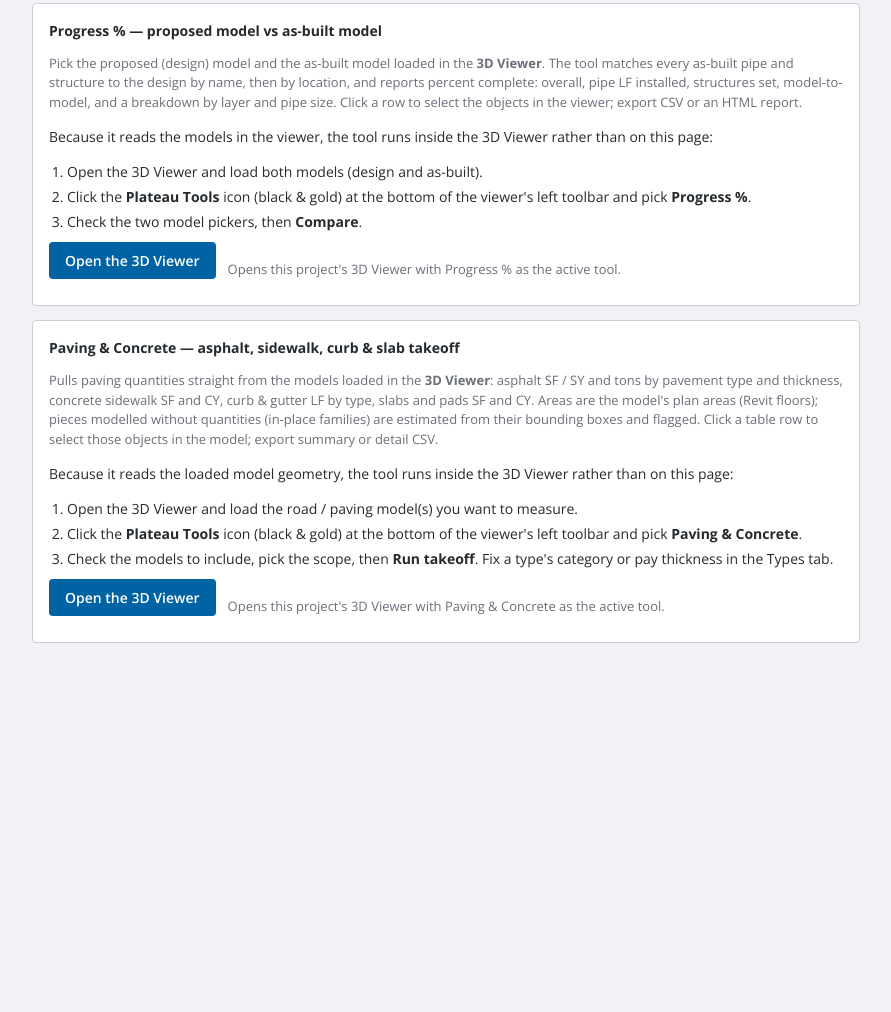
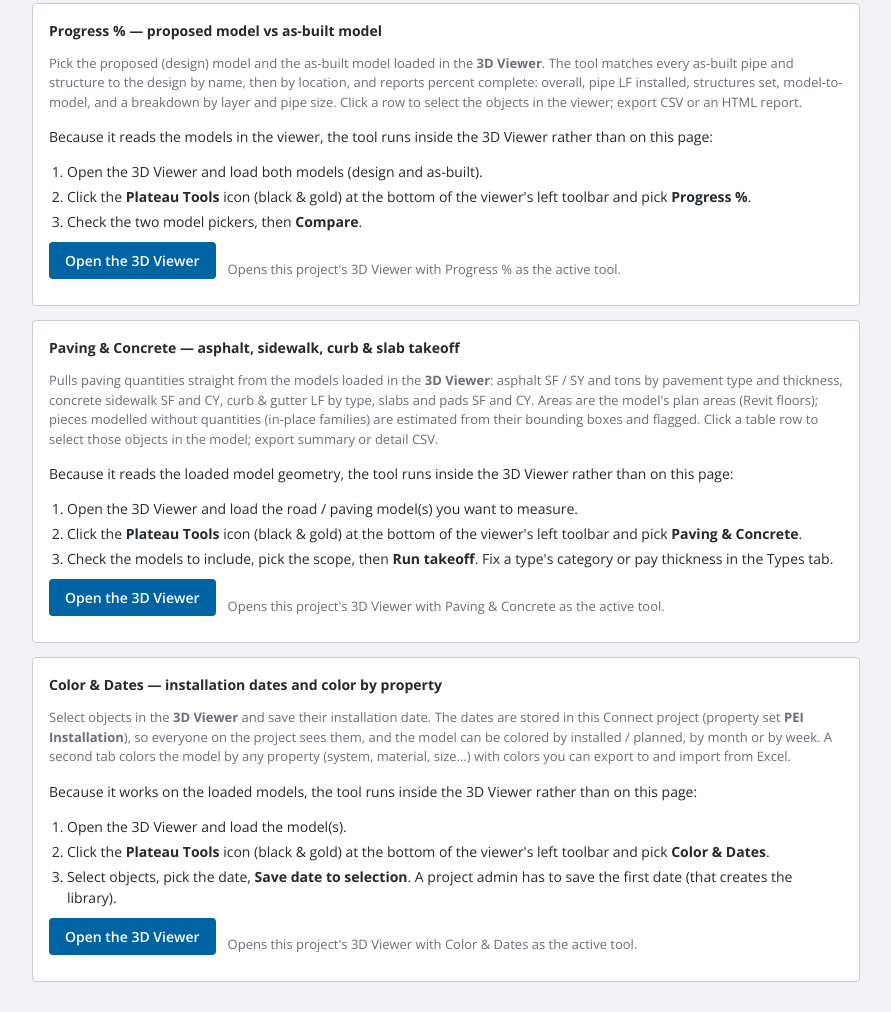
Before and after one commit to abetorres77/plateau-connect-tools, a plain HTML site: page index.html in a window 1280 px wide. Shown: the part 809-1821 px from the top of the page, without its empty margins (194-1085 px from the left). Before the commit the page ends 1482 px from the top, so only its background shows below. Drawn offline with nearby package versions, Linux system fonts and the light colour scheme.

Commit message:
Add Color & Dates to the tools menu (index.html)

```diff
--- a/index.html
+++ b/index.html
@@ -230,6 +230,24 @@
     </div>
   </div>
 
+  <div id="view-install">
+    <div class="card">
+      <h2>Color &amp; Dates &mdash; installation dates and color by property</h2>
+      <p class="muted">Select objects in the <strong>3D Viewer</strong> and save their installation date. The dates are stored in this Connect project (property set <strong>PEI Installation</strong>), so everyone on the project sees them, and the model can be colored by installed / planned, by month or by week. A second tab colors the model by any property (system, material, size&hellip;) with colors you can export to and import from Excel.</p>
+      <p>Because it works on the loaded models, the tool runs inside the 3D Viewer rather than on this page:</p>
+      <ol class="steps">
+        <li>Open the 3D Viewer and load the model(s).</li>
+        <li>Click the <strong>Plateau Tools</strong> icon (black &amp; gold) at the bottom of the viewer&#39;s left toolbar and pick <strong>Color &amp; Dates</strong>.</li>
+        <li>Select objects, pick the date, <strong>Save date to selection</strong>. A project admin has to save the first date (that creates the library).</li>
+      </ol>
+      <div class="row">
+        <button id="btn-open-viewer-install">Open the 3D Viewer</button>
+        <span class="muted">Opens this project&#39;s 3D Viewer with Color &amp; Dates as the active tool.</span>
+      </div>
+      <div id="install-status" class="muted"></div>
+    </div>
+  </div>
+
   <div id="view-launcher" style="display:none">
     <div class="card">
       <h2>Plateau Tools</h2>
@@ -239,6 +257,7 @@
       <div class="row"><button class="launch" data-tool="props" style="width:100%;text-align:left">Object Properties<br><span class="muted" style="font-weight:400;color:#fff;opacity:.85">Description, material, size, layer, elevations and coordinates of the selected objects</span></button></div>
       <div class="row"><button class="launch" data-tool="completion" style="width:100%;text-align:left">Progress %<br><span class="muted" style="font-weight:400;color:#fff;opacity:.85">Percent complete: proposed model vs as-built model, by pipe length and structure count</span></button></div>
       <div class="row"><button class="launch" data-tool="paving" style="width:100%;text-align:left">Paving &amp; Concrete<br><span class="muted" style="font-weight:400;color:#fff;opacity:.85">Asphalt SF / SY / tons, sidewalk and slab SF / CY, curb LF by type from the loaded models</span></button></div>
+      <div class="row"><button class="launch" data-tool="install" style="width:100%;text-align:left">Color &amp; Dates<br><span class="muted" style="font-weight:400;color:#fff;opacity:.85">Save installation dates on objects in Connect; color the model by date or by any property</span></button></div>
     </div>
   </div>
 
@@ -265,7 +284,7 @@ const $ = (id) => document.getElementById(id);
 const setStatus = (msg, cls = "") => { const s = $("status"); s.textContent = msg; s.className = cls; };
 
 function show(view) {
-  for (const v of ["connecting", "extractor", "convert", "qto", "points", "props", "completion", "paving", "about", "launcher"]) {
+  for (const v of ["connecting", "extractor", "convert", "qto", "points", "props", "completion", "paving", "install", "about", "launcher"]) {
     $("view-" + v).style.display = (v === view) ? "block" : "none";
   }
 }
@@ -290,6 +309,7 @@ async function init() {
       else if (cmd === "props") show("props");
       else if (cmd === "completion") show("completion");
       else if (cmd === "paving") show("paving");
+      else if (cmd === "install") show("install");
       else show("extractor");
     } else if (event === "extension.accessToken") {
       const t = tokenFrom(args && args.data !== undefined ? args.data : args);
@@ -314,7 +334,7 @@ async function init() {
     // the project page's "Open the 3D Viewer" buttons pre-select a tool through localStorage.
     let tool = "menu";
     try { tool = localStorage.getItem("plateau:viewerTool") || "menu"; localStorage.setItem("plateau:viewerTool", "menu"); } catch (e) { /* ignore */ }
-    if (tool === "qto" || tool === "points" || tool === "props" || tool === "completion" || tool === "paving") { location.replace("./" + tool + ".html?v=" + Date.now()); return; }
+    if (tool === "qto" || tool === "points" || tool === "props" || tool === "completion" || tool === "paving" || tool === "install") { location.replace("./" + tool + ".html?v=" + Date.now()); return; }
     show("launcher");
     return;
   }
@@ -330,6 +350,7 @@ async function init() {
       { title: "Object Properties", icon: ICON, command: "props" },
       { title: "Progress %", icon: ICON, command: "completion" },
       { title: "Paving & Concrete", icon: ICON, command: "paving" },
+      { title: "Color & Dates", icon: ICON, command: "install" },
       { title: "File Converter", icon: ICON, command: "convert" },
       { title: "QTO Takeoff", icon: ICON, command: "qto" },
       { title: "About", icon: ICON, command: "about" }
@@ -747,6 +768,7 @@ $("btn-open-viewer-points").addEventListener("click", () => openViewer("points",
 $("btn-open-viewer-props").addEventListener("click", () => openViewer("props", $("props-status")));
 $("btn-open-viewer-completion").addEventListener("click", () => openViewer("completion", $("completion-status")));
 $("btn-open-viewer-paving").addEventListener("click", () => openViewer("paving", $("paving-status")));
+$("btn-open-viewer-install").addEventListener("click", () => openViewer("install", $("install-status")));
 $("btn-extract").addEventListener("click", extract);
 $("btn-download").addEventListener("click", download);
 $("btn-tflx").addEventListener("click", downloadTflx);
```
